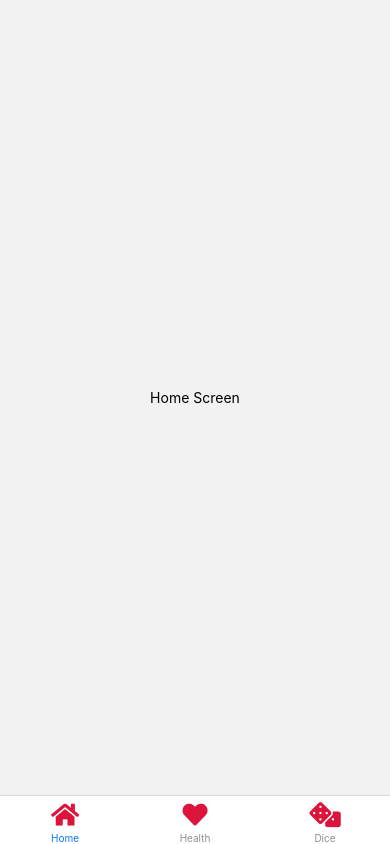
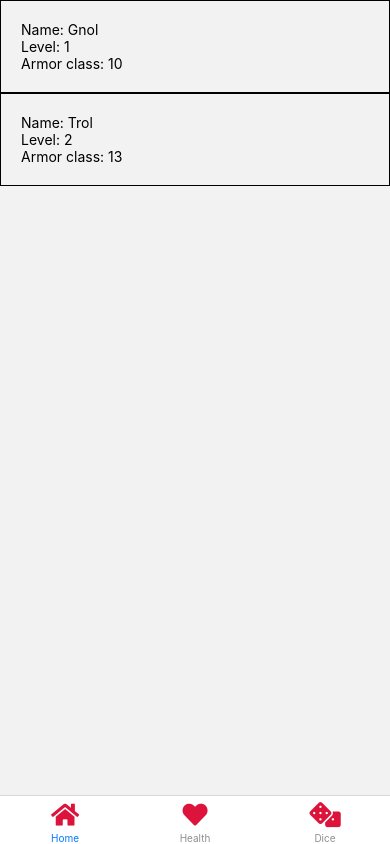
Before and after one commit to michal-tangri/pamo-projekt, a React Native app: screen / in a window 390 px wide. Built offline with nearby package versions, Linux system fonts and the light colour scheme.

Commit message:
Finish character creation activity, add all characters menu

```diff
--- /dev/null
+++ b/characters.json
@@ -0,0 +1,30 @@
+{
+  "characters": [
+    {
+      "name": "Gnol",
+      "level": 1,
+      "armor": 10,
+      "stats": {
+        "strength": 10,
+        "dexterity": 10,
+        "constitution": 10,
+        "intelligence": 10,
+        "wisdom": 10,
+        "charisma": 10
+      }
+    },
+    {
+      "name": "Trol",
+      "level": 2,
+      "armor": 13,
+      "stats": {
+        "strength": 21,
+        "dexterity": 7,
+        "constitution": 16,
+        "intelligence": 5,
+        "wisdom": 12,
+        "charisma": 13
+      }
+    }
+  ]
+}
--- a/components/screens/healthScreen.component.js
+++ b/components/screens/healthScreen.component.js
@@ -1,12 +1,15 @@
 import React from 'react';
-import { SafeAreaView, ScrollView, StatusBar, StyleSheet, Text, View, Button } from 'react-native';
+import { SafeAreaView, ScrollView, StatusBar, StyleSheet, Text, View, Button, TextInput } from 'react-native';
+import { saveCharacter } from '../storage';
 
 export class HealthScreen extends React.Component {
   constructor() {
     super();
     this.state = {
+      name: '',
+      level: 1,
+      armor: 0,
       stats: [
-        { key: 'healthPoints', label: 'HP', value: 0 },
         { key: 'strength', label: 'STR', value: 0 },
         { key: 'dexterity', label: 'DEX', value: 0 },
         { key: 'constitution', label: 'CON', value: 0 },
@@ -26,12 +29,44 @@ export class HealthScreen extends React.Component {
     this.setState({ [statName]: matchingStat.value -= amount });
   }
 
+  updateName = (name) => {
+    this.setState({ name: name });
+  }
+
+  updateLevel = (level = 1) => {
+    this.setState({ level: level });
+  }
+
+  updateArmor = (armor = 10) => {
+    this.setState({ armor: armor });
+  }
+
+  buildCharacterObject = () => {
+    let object = {};
+    object.name = this.state.name;
+    object.level = this.state.level;
+    object.armor = this.state.armor;
+    let stats = {};
+    this.state.stats.forEach(stat => {
+      stats[stat.key] = stat.value;
+    })
+    object.stats = stats;
+    return object;
+  }
+
   render() {
     return (
       <SafeAreaView>
         <StatusBar />
         <ScrollView>
-
+          <View style={styles.centered}>
+            <Text style={styles.largeText}>Character creation</Text>
+          </View>
+          <View >
+            <TextInput onChangeText={this.updateName} placeholder="Name..." style={styles.statsText} />
+            <TextInput onChangeText={this.updateLevel} placeholder="Level..." style={styles.statsText} />
+            <TextInput onChangeText={this.updateArmor} placeholder="Armor class..." style={styles.statsText} />
+          </View>
           {this.state.stats.map((stat) => (
             <View style={styles.row}>
               <View style={styles.statsBackground}>
@@ -52,6 +87,7 @@ export class HealthScreen extends React.Component {
             </View>
           ))}
           <View style={{ marginTop: 30 }}>
+            <Button title="Save" onPress={() => saveCharacter(this.buildCharacterObject())} />
             <Button title="Go back" onPress={() => this.props.navigation.goBack()} />
           </View>
         </ScrollView>
@@ -67,11 +103,11 @@ const styles = StyleSheet.create({
     justifyContent: 'center',
   },
   largeText: {
-    fontSize: 48,
+    fontSize: 36,
     color: '#000',
   },
   statsText: {
-    fontSize: 36,
+    fontSize: 24,
     color: '#000',
   },
   statsBackground: {
@@ -90,23 +126,3 @@ const styles = StyleSheet.create({
     justifyContent: 'center',
   },
 });
-
-// render() {
-//   return (
-//     <SafeAreaView>
-//       <StatusBar />
-//       <ScrollView>
-//         <View style={styles.centered}>
-//           <Text style={styles.largeText}>{this.state.healthPoints}</Text>
-//         </View>
-//         <View>
-//           <Button title="+" onPress={this.addHealthPoint} />
-//           <Button title="-" onPress={this.subtractHealthPoint} />
-//         </View>
-//         <View style={{ marginTop: 30 }}>
-//           <Button title="Go back" onPress={() => this.props.navigation.goBack()} />
-//         </View>
-//       </ScrollView>
-//     </SafeAreaView>
-//   );
-// }
--- a/components/screens/homeScreen.component.js
+++ b/components/screens/homeScreen.component.js
@@ -1,12 +1,44 @@
 import React from 'react';
-import { Text, View } from 'react-native';
+import { SafeAreaView, ScrollView, StatusBar, StyleSheet, Text, View, Button, TextInput } from 'react-native';
+import characterData from '../../characters.json'
 
 export class HomeScreen extends React.Component {
+  constructor(){
+    super();
+  }
+
   render() {
     return (
-      <View style={{ flex: 1, alignItems: 'center', justifyContent: 'center' }}>
-        <Text>Home Screen</Text>
-      </View>
+      <SafeAreaView>
+        <StatusBar />
+        <ScrollView>
+          {characterData.characters.map((character) => (
+            <View style={styles.mainArea}>
+              <View style={styles.singleCharacter}>
+                <Text>Name: {character.name}</Text>
+                <Text>Level: {character.level}</Text>
+                <Text>Armor class: {character.armor}</Text>
+              </View>
+            </View>
+          ))}
+        </ScrollView>
+      </SafeAreaView>
     );
   }
+
+
 }
+
+const styles = StyleSheet.create({
+  mainArea: {
+    borderStyle: 'solid',
+    borderColor: '#000',
+    borderWidth: 1,
+  },
+  singleCharacter: {
+    padding: 10,
+    marginHorizontal: 10,
+    marginVertical: 10,
+
+  }
+})
--- /dev/null
+++ b/components/storage.js
@@ -0,0 +1,10 @@
+import characterData from '../characters.json'
+
+export function saveCharacter(data) {
+  console.log(data);
+  characterData.characters.push(data);
+}
+
+export function getAllCharacters() {
+  return characterData.characters;
+}
--- a/package.json
+++ b/package.json
@@ -15,6 +15,7 @@
     "react-native": "0.68.1",
     "react-native-safe-area-context": "^4.3.1",
     "react-native-screens": "^3.13.1",
+    "react-native-sqlite-storage": "^6.0.1",
     "react-native-vector-icons": "^9.1.0"
   },
   "devDependencies": {
```
Also changed, not shown: 1 other file (tests, documents, lock files or other folders).
